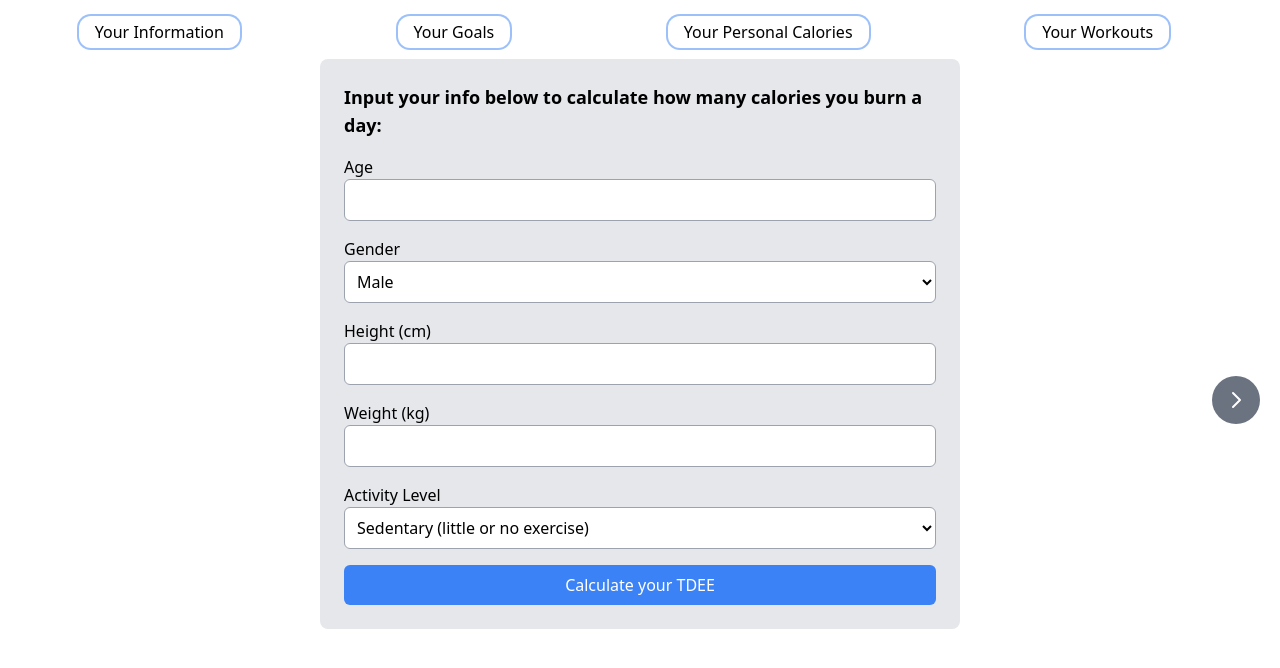
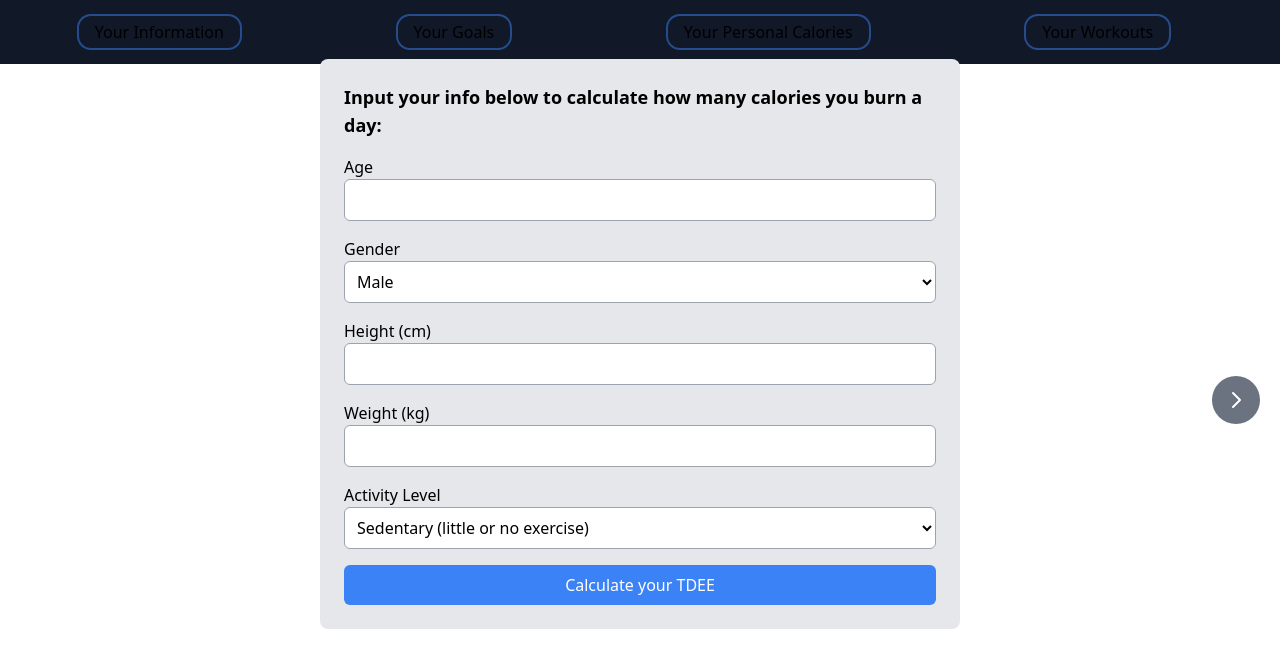
Before and after one commit to Czar123-kali/FitnessApp, a React (Create React App) app: page / in a window 1280 px wide. Shown: the top 668 px of the page. Built offline with nearby package versions, Linux system fonts and the light colour scheme.

Commit message:
changed navbar

```diff
--- a/src/components/Navbar.js
+++ b/src/components/Navbar.js
@@ -23,7 +23,7 @@ const Navbar = () => {
   }, []);
 
   return (
-    <nav className="bg-white border-gray-200 dark:bg-gray-900 h-16 flex justify-end items-center pr-8">
+    <nav className="bg-gray-900 h-16 flex justify-end items-center pr-8">
       <ul className="text-black dark:text-white flex justify-around min-w-full invisible md:visible">
         <li className="ring-2 rounded-xl px-4 py-1 hover:ring-blue-300">
           <Link to="/">Your Information</Link>
```
